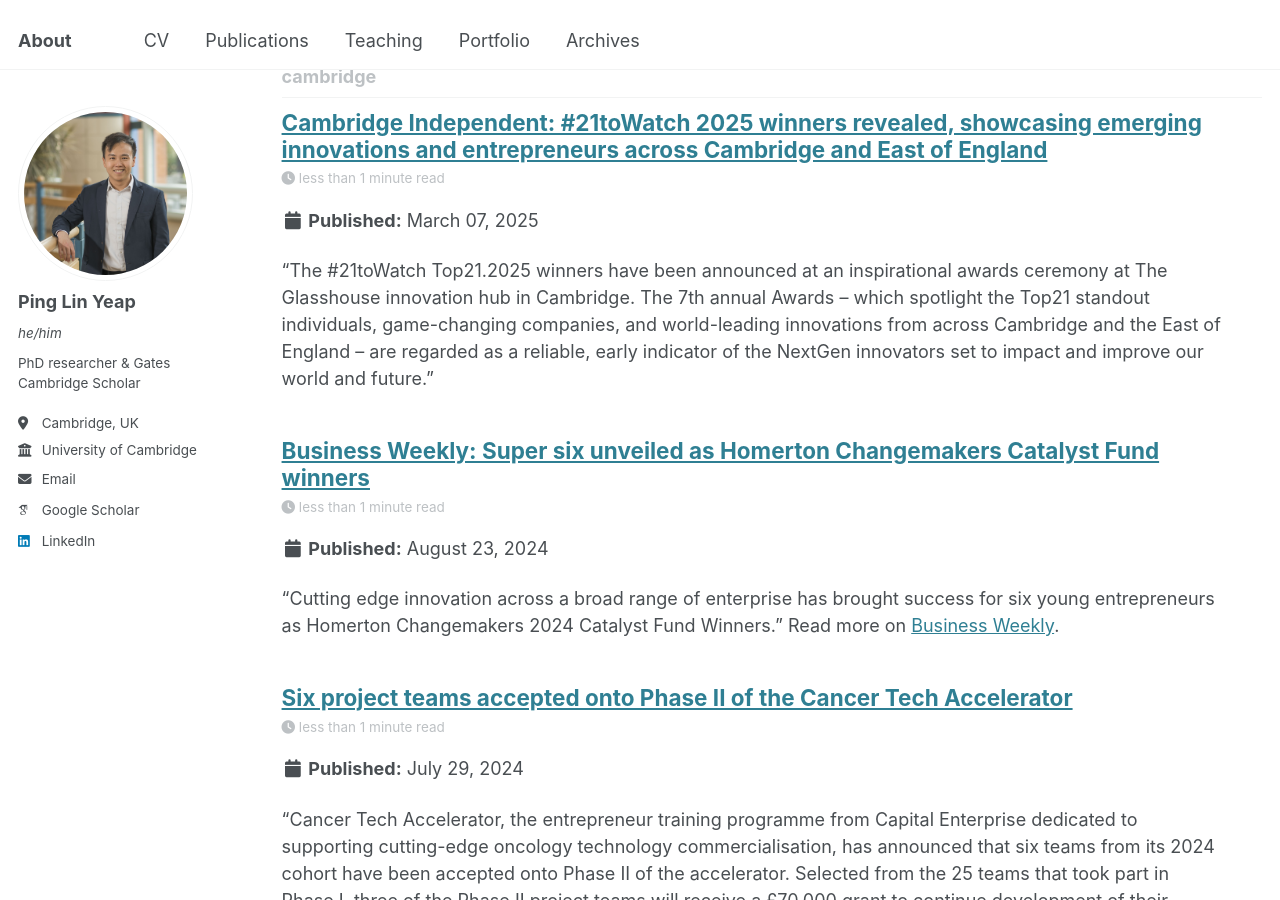
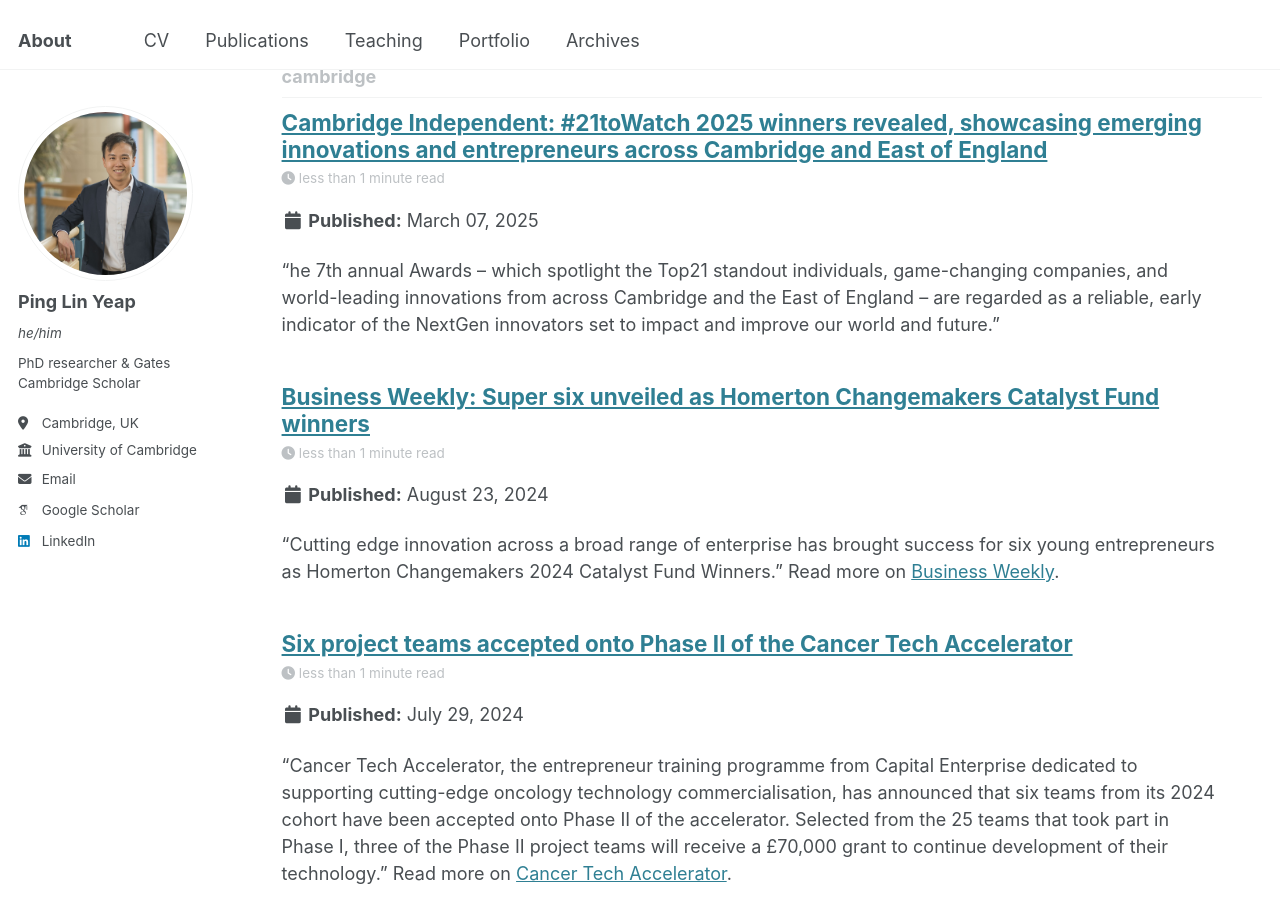
Before and after one commit to yeappl/yeappl.github.io, a Jekyll site: the page built from _pages/tag-archive.html, in a window 1280 px wide and 900 px high, scrolled down 963 px. Built offline with Jekyll 4.4.1, drawn with Linux system fonts in a browser that asks for light colours; some web fonts are replaced; some of the changed text lies outside the part shown.

Commit message:
Update 2025-02-05-21towatch.md

```diff
--- a/_posts/2025-02-05-21towatch.md
+++ b/_posts/2025-02-05-21towatch.md
@@ -7,7 +7,7 @@ tags:
   - cambridge
 ---
 
-"The #21toWatch Top21.2025 winners have been announced at an inspirational awards ceremony at The Glasshouse innovation hub in Cambridge. The 7th annual Awards – which spotlight the Top21 standout individuals, game-changing companies, and world-leading innovations from across Cambridge and the East of England – are regarded as a reliable, early indicator of the NextGen innovators set to impact and improve our world and future."
+"he 7th annual Awards – which spotlight the Top21 standout individuals, game-changing companies, and world-leading innovations from across Cambridge and the East of England – are regarded as a reliable, early indicator of the NextGen innovators set to impact and improve our world and future."
 
 Read more on [Cambridge Independent](https://www.cambridgeindependent.co.uk/business/21towatch-2025-winners-revealed-showcasing-emerging-innova-9407352/), [Cofinitive](https://www.cofinitive.com/21towatch-2025-2/), and [Cambridge Network](https://www.cambridgenetwork.co.uk/news/21towatch-innovation-awards-2025-shortlist-announced).
 
```
